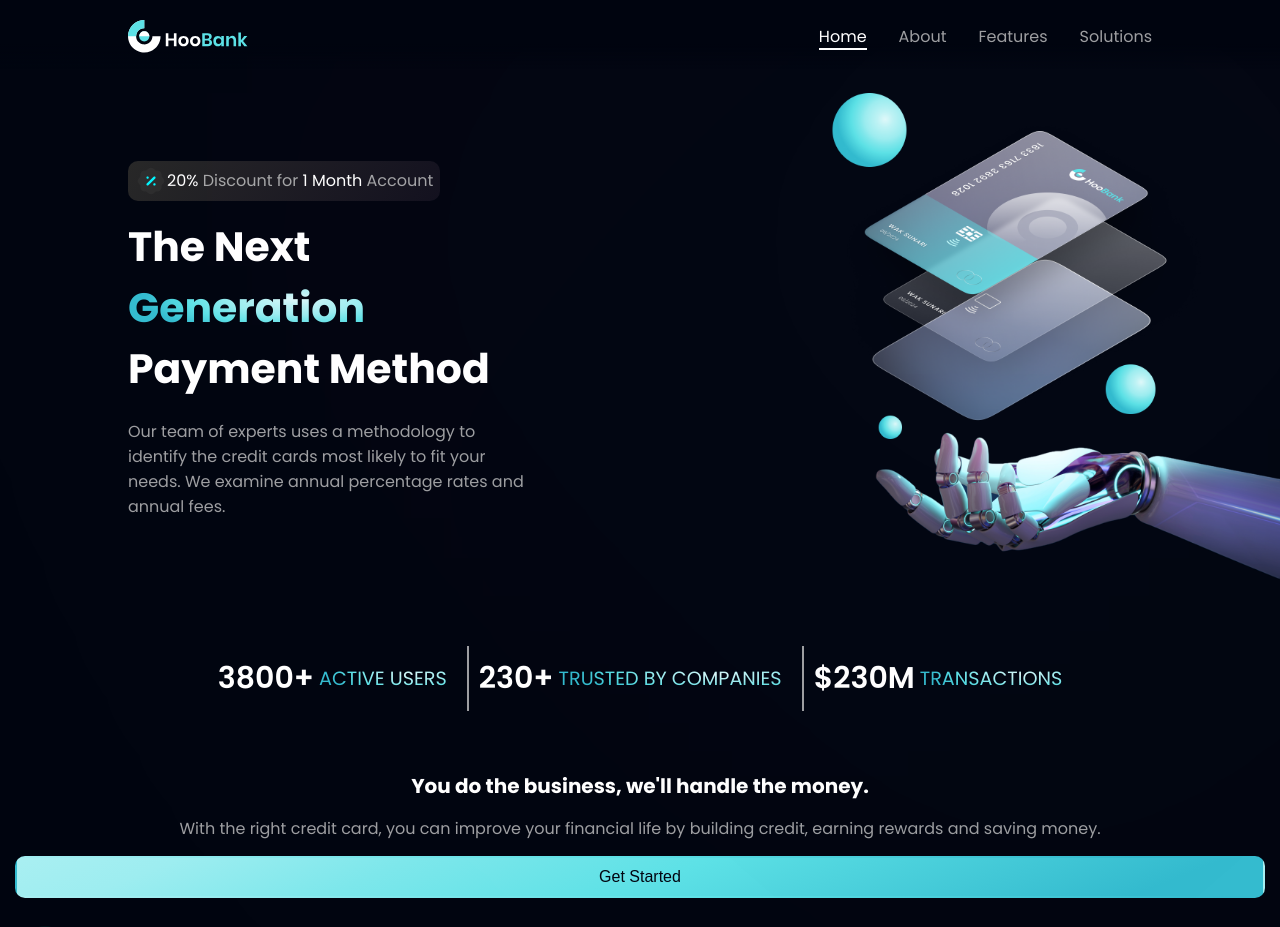
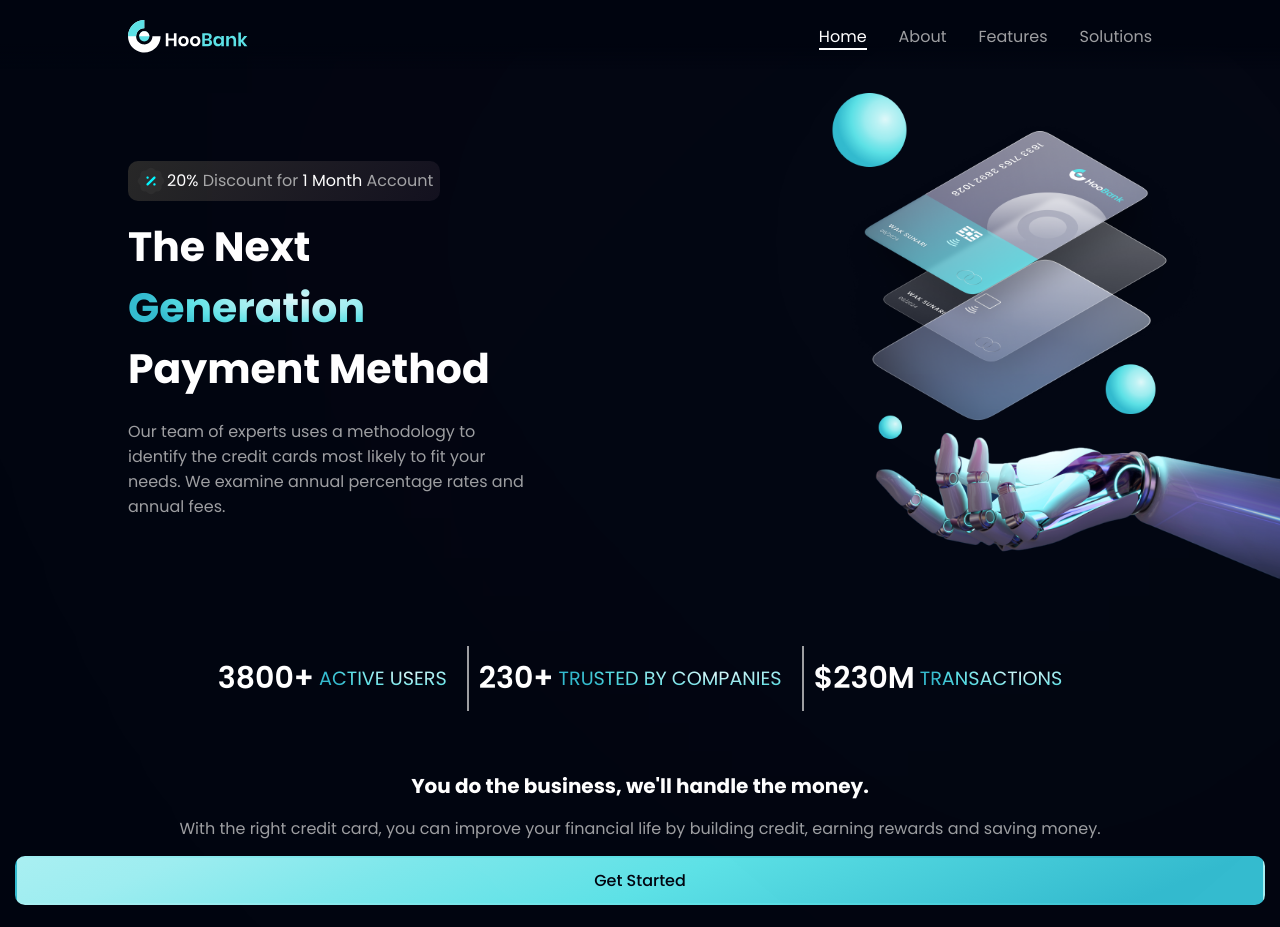
Before and after one commit to ChrisEs146/Bank-Landing, a React (Vite) app: page / in a window 1280 px wide. Shown: the top 927 px of the page. Built offline with nearby package versions, Linux system fonts and the light colour scheme.

Commit message:
Add: img and button resets

```diff
--- a/src/index.css
+++ b/src/index.css
@@ -88,6 +88,15 @@ a {
   text-decoration: none;
 }
 
+img {
+  display: block;
+  height: auto;
+}
+
+button {
+  font-family: inherit;
+}
+
 .app {
   background-color: var(--primary-color);
 }
```
